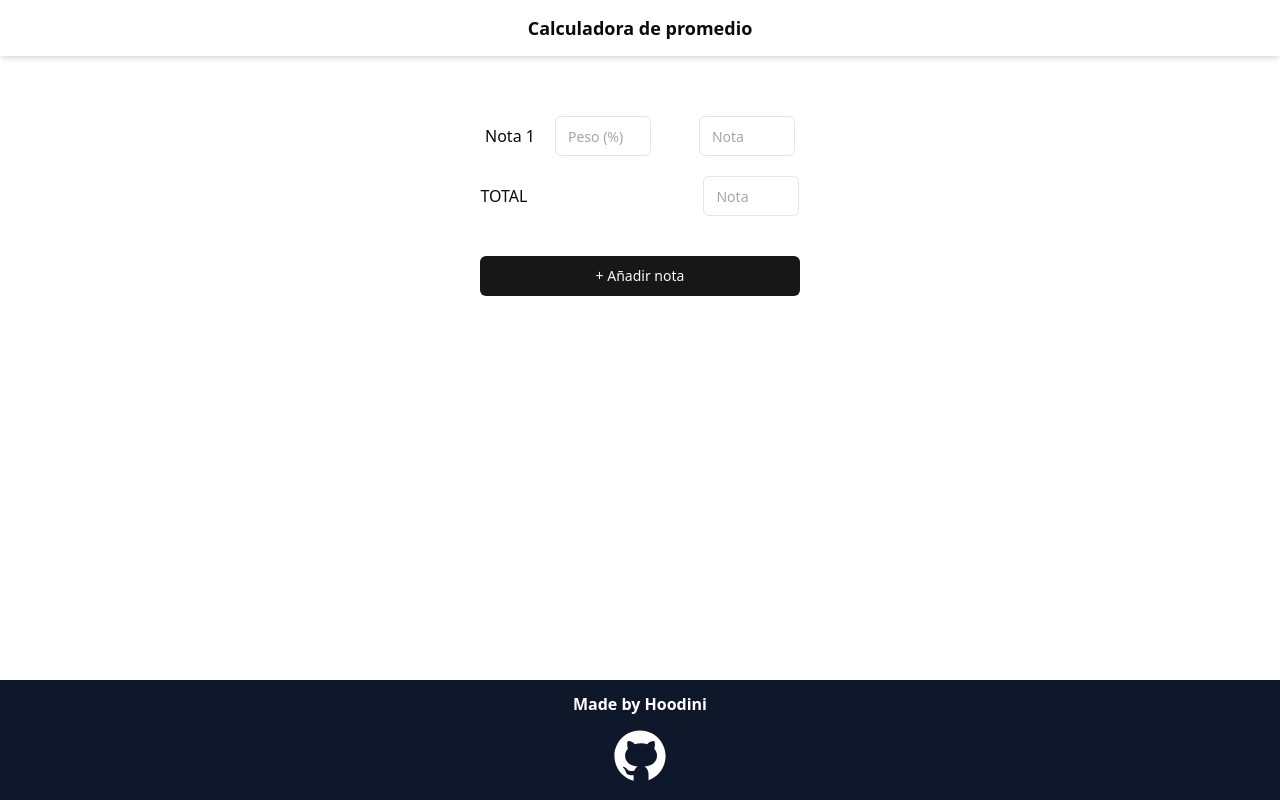
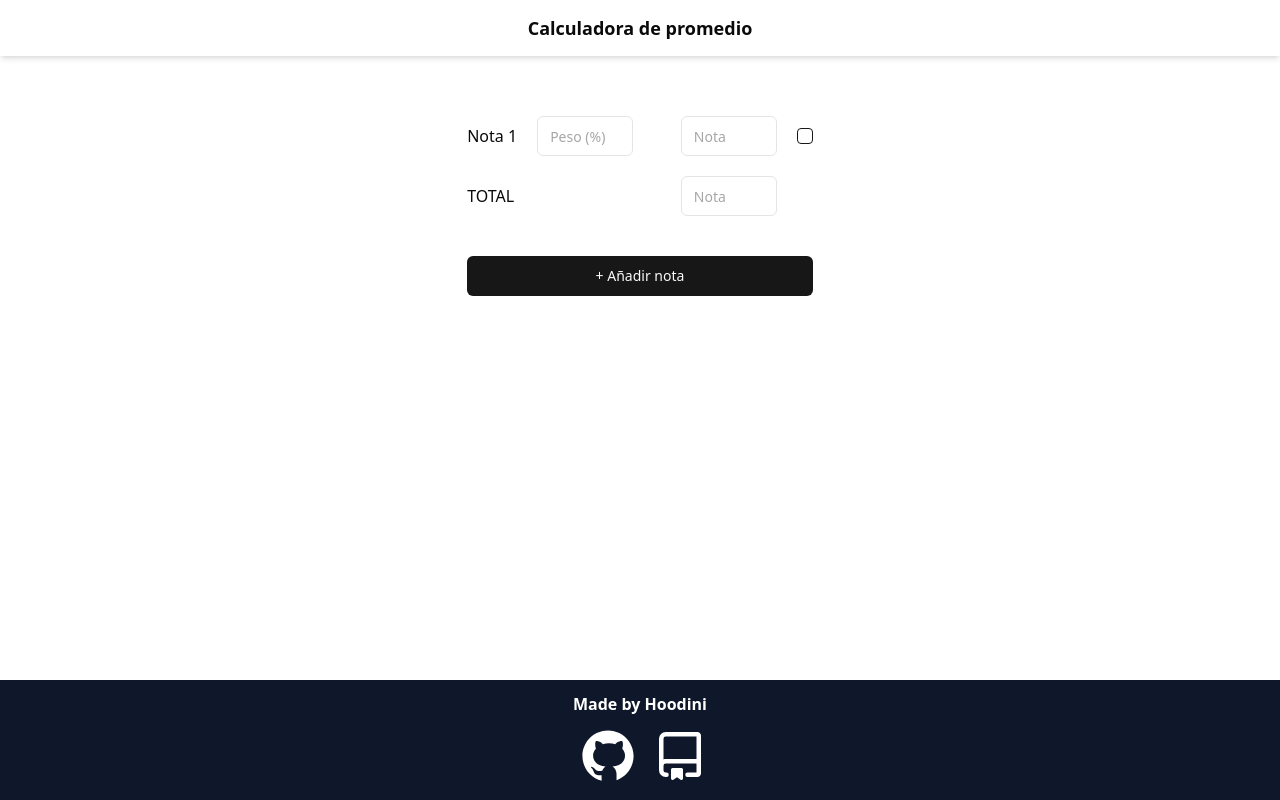
Before and after one commit to TheHoodini/calculadora-promedio, a React (Vite) app: page / in a window 1280 px wide. Built offline with nearby package versions, Linux system fonts and the light colour scheme.

Commit message:
feat: add checkbox and fix design layout

```diff
--- a/package.json
+++ b/package.json
@@ -10,6 +10,7 @@
     "preview": "vite preview"
   },
   "dependencies": {
+    "@radix-ui/react-checkbox": "^1.1.2",
     "@radix-ui/react-slot": "^1.1.0",
     "class-variance-authority": "^0.7.0",
     "clsx": "^2.1.1",
--- a/src/App.tsx
+++ b/src/App.tsx
@@ -19,15 +19,15 @@ export function App() {
   };
 
   return (
-    <div className="flex flex-col min-h-screen">
+    <div className="flex flex-col min-h-screen items-center">
       <Header />
-      <main className="flex flex-col items-center flex-grow">
+      <main className="flex flex-col items-center flex-grow w-80 xl:w-[27%]">
         {/* Renderizamos los componentes NotaInput basados en el estado */}
         {notas.map((_, index) => (
           <NotaInput key={index} numeroNota={index + 1} />
         ))}
         <NotaTotal />
-        <Button className="w-80 mt-10" onClick={agregarNota}>
+        <Button className="w-full mt-10" onClick={agregarNota}>
           + Añadir nota
         </Button>
       </main>
--- a/src/components/layout/Footer.tsx
+++ b/src/components/layout/Footer.tsx
@@ -1,12 +1,18 @@
 import ghLogo from "@/assets/github.svg"
+import repoLogo from "@/assets/repo.svg"
 
 export function Footer() {
     return (
-        <footer className="bg-slate-900 text-white font-bold flex flex-col items-center gap-2 mt-10">
+        <footer className="bg-slate-900 text-white font-bold flex flex-col items-center gap-2 mt-10 w-full">
             <h1 className="mt-3">Made by Hoodini</h1>
-            <a href="https://github.com/TheHoodini" target="_blank" rel="noopener noreferrer">
-                <img src={ghLogo} alt="GitHub" className="h-16 mb-3" />
-            </a>
+            <div className="flex items-center gap-4">
+                <a href="https://github.com/TheHoodini" target="_blank" rel="noopener noreferrer">
+                    <img src={ghLogo} alt="GitHub" className="h-16 mb-3" />
+                </a>
+                <a href="https://github.com/TheHoodini/calculadora-promedio" target="_blank" rel="noopener noreferrer">
+                    <img src={repoLogo} alt="Repository" className="h-12 mb-3" />
+                </a>
+            </div>
         </footer>
     )
 }
--- a/src/components/layout/Header.tsx
+++ b/src/components/layout/Header.tsx
@@ -1,6 +1,6 @@
 export function Header() {
     return (
-        <header className="flex h-14 font-bold text-lg justify-center items-center shadow-md mb-10">
+        <header className="flex h-14 font-bold text-lg justify-center items-center shadow-md mb-10 w-full">
             <h1 className="">Calculadora de promedio</h1>
         </header>
     )
--- a/src/components/layout/NotaInput.tsx
+++ b/src/components/layout/NotaInput.tsx
@@ -1,4 +1,5 @@
 import { Input } from "@/components/ui/input";
+import { Checkbox } from "@/components/ui/checkbox";
 
 interface NotaInputProps {
   numeroNota: number;
@@ -6,12 +7,15 @@ interface NotaInputProps {
 
 export function NotaInput({ numeroNota }: NotaInputProps) {
   return (
-    <div className="flex justify-center mt-5">
+    <div className="w-full flex items-center justify-between mt-5">
       <div className="flex gap-5">
         <p className="flex items-center">Nota {numeroNota}</p>
         <Input className="w-24" placeholder="Peso (%)" />
       </div>
-      <Input className="w-24 ml-12" placeholder="Nota" />
+      <div className="flex items-center gap-5">
+        <Input className="w-24" placeholder="Nota" />
+        <Checkbox />
+      </div>
     </div>
   );
 }
--- a/src/components/layout/NotaTotal.tsx
+++ b/src/components/layout/NotaTotal.tsx
@@ -2,9 +2,9 @@ import { Input } from "../ui/input";
 
 export function NotaTotal() {
     return (
-        <div className="flex justify-center mt-5">
+        <div className="w-full flex items-center justify-between mt-5">
             <p className="flex items-center">TOTAL</p>
-            <Input className="w-24 ml-44" placeholder="Nota" />
+            <Input className="w-24 mr-9" placeholder="Nota" />
         </div>
     )
 }
--- /dev/null
+++ b/src/components/ui/checkbox.tsx
@@ -0,0 +1,28 @@
+import * as React from "react"
+import * as CheckboxPrimitive from "@radix-ui/react-checkbox"
+import { Check } from "lucide-react"
+
+import { cn } from "@/lib/utils"
+
+const Checkbox = React.forwardRef<
+  React.ElementRef<typeof CheckboxPrimitive.Root>,
+  React.ComponentPropsWithoutRef<typeof CheckboxPrimitive.Root>
+>(({ className, ...props }, ref) => (
+  <CheckboxPrimitive.Root
+    ref={ref}
+    className={cn(
+      "peer h-4 w-4 shrink-0 rounded-sm border border-primary ring-offset-background focus-visible:outline-none focus-visible:ring-2 focus-visible:ring-ring focus-visible:ring-offset-2 disabled:cursor-not-allowed disabled:opacity-50 data-[state=checked]:bg-primary data-[state=checked]:text-primary-foreground",
+      className
+    )}
+    {...props}
+  >
+    <CheckboxPrimitive.Indicator
+      className={cn("flex items-center justify-center text-current")}
+    >
+      <Check className="h-4 w-4" />
+    </CheckboxPrimitive.Indicator>
+  </CheckboxPrimitive.Root>
+))
+Checkbox.displayName = CheckboxPrimitive.Root.displayName
+
+export { Checkbox }
```
Also changed, not shown: src/assets/repo.svg (added), 1 other file (tests, documents, lock files or other folders).
